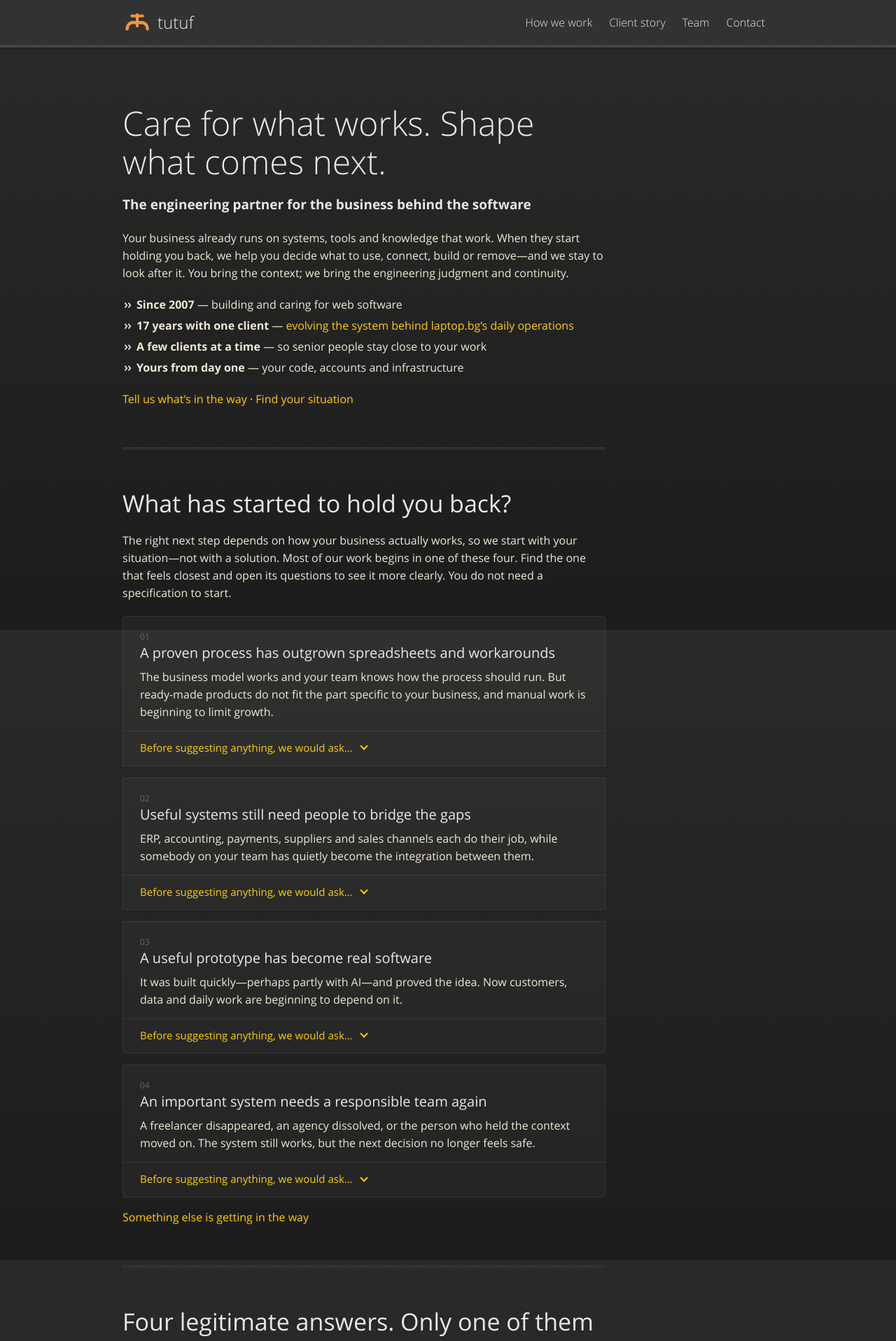
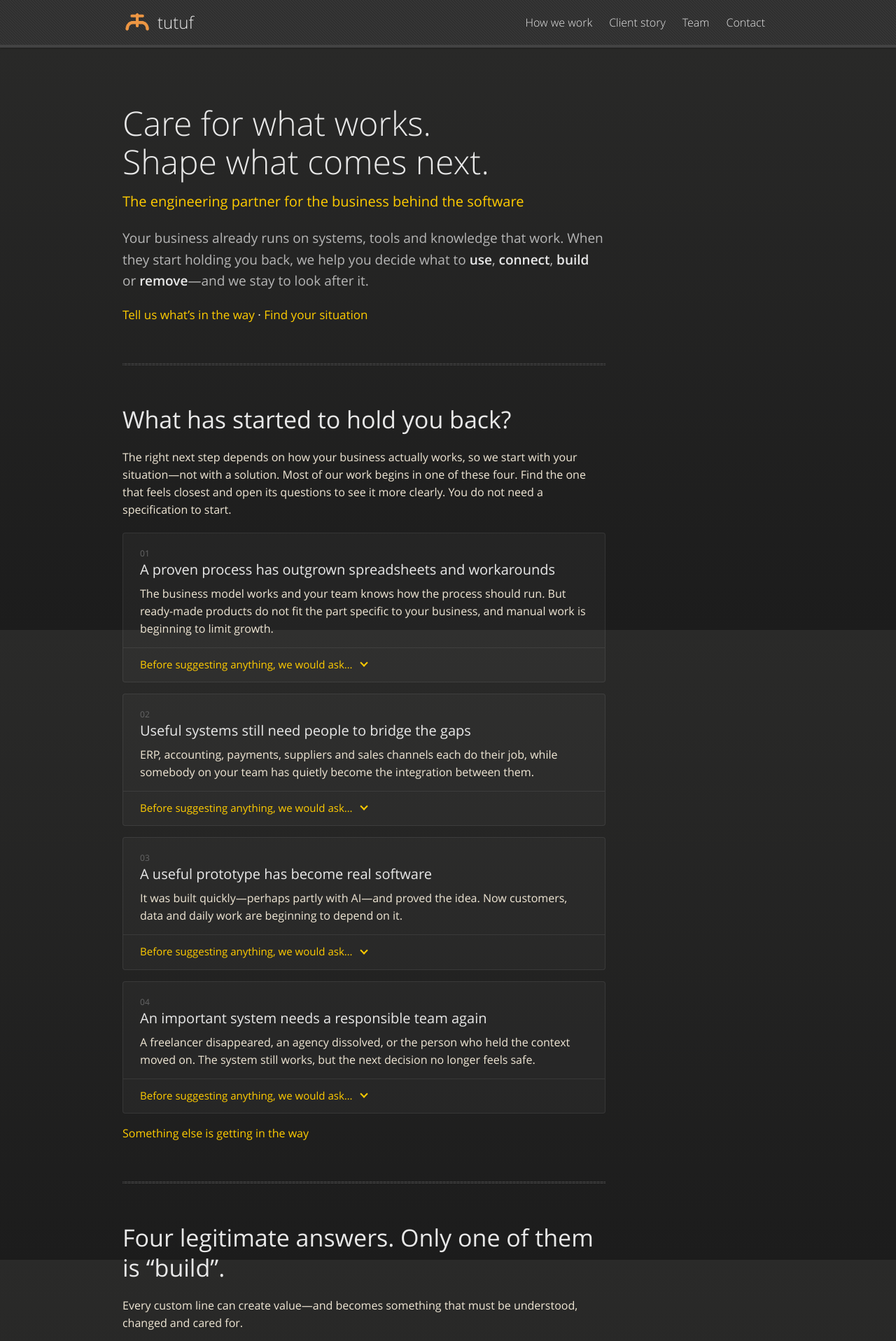
Before and after one commit to tutuf/tutuf.github.io, a Jekyll site: the page built from index.md, in a window 1280 px wide. Shown: the top 1916 px of the page at 70% size. Built offline with Jekyll 4.4.1, drawn with Linux system fonts in a browser that asks for light colours.

Commit message:
Simplify the home hero
Show the tagline in gold, soften the paragraph and highlight the four
verbs, and drop the proof strip (its facts live on the Team page and in
the client story). Put each headline sentence on its own line from
tablet width up.

Co-Authored-By: Claude Opus 5.5 <noreply@anthropic.com>

```diff
--- a/assets/css/style.scss
+++ b/assets/css/style.scss
@@ -218,19 +218,42 @@ strong {
   }
 }
 
-// The home page opens with a larger headline
-.page-home .content > h1:first-child {
+// Home hero: headline, gold tagline, then the explanation in softer, larger text
+.content .hero {
+  h1 {
     font-size: 40px;
     font-weight: 300;
     line-height: 1.15;
+    margin-bottom: 16px;
 
+    // each sentence on its own line where both fit
     @include media-breakpoint-up(md) {
       font-size: 48px;
+
+      span { display: block; }
+    }
   }
 
-  + p strong {
+  p.tagline {
+    font-size: 20px;
+    line-height: 1.35;
+    color: $primary;
+    margin-bottom: 24px;
+  }
+
+  p:not(.tagline):not(.hero-links) {
     font-size: 19px;
+    line-height: 1.6;
+    color: $muted;
+
+    strong {
       color: $black;
+      font-weight: 600;
+    }
+  }
+
+  p.hero-links {
+    font-size: 17px;
   }
 }
 
--- a/index.md
+++ b/index.md
@@ -4,18 +4,19 @@ description: "Engineering partnership for established businesses: connecting pro
 image: /images/og-image.png
 ---
 
-# Care for what works. Shape what comes next.
+<div class="hero" markdown="1">
 
-**The engineering partner for the business behind the software**
+# <span>Care for what works.</span> <span>Shape what comes next.</span>
 
-Your business already runs on systems, tools and knowledge that work. When they start holding you back, we help you decide what to use, connect, build or remove—and we stay to look after it. You bring the context; we bring the engineering judgment and continuity.
+The engineering partner for the business behind the software
+{: .tagline}
 
-* **Since 2007** — building and caring for web software
-* **17 years with one client** — [evolving the system behind laptop.bg’s daily operations](/work/laptop-bg/)
-* **A few clients at a time** — so senior people stay close to your work
-* **Yours from day one** — your code, accounts and infrastructure
+Your business already runs on systems, tools and knowledge that work. When they start holding you back, we help you decide what to **use**, **connect**, **build** or **remove**—and we stay to look after it.
 
 [Tell us what’s in the way](mailto:hi@tutuf.com?subject=What%E2%80%99s%20in%20the%20way) · [Find your situation](#what-has-started-to-hold-you-back)
+{: .hero-links}
+
+</div>
 
 ---
 
```
Lines whose indentation alone changed are shown as unchanged.
